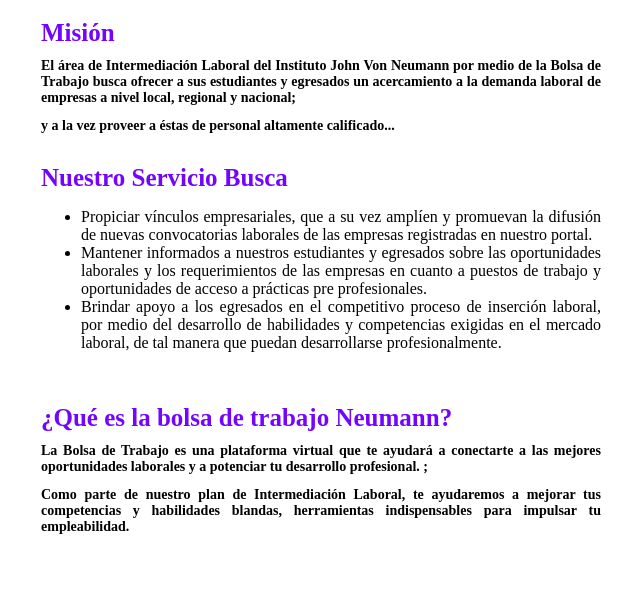
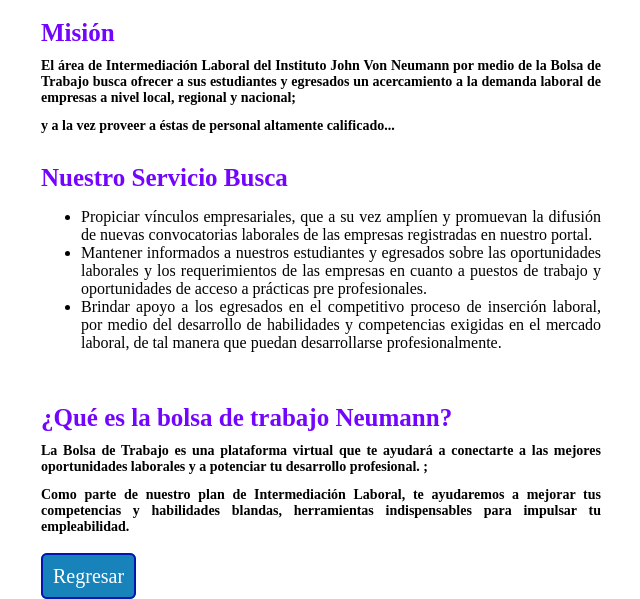
Before and after one commit to Noractron/intermedacionlaboral, a plain HTML site: page index.html in a window 1280 px wide. Shown: the part 387-986 px from the top of the page, without its empty margins (527-1167 px from the left). Before the commit the page ends 960 px from the top, so only its background shows below. Drawn offline with Linux system fonts and the light colour scheme.

Commit message:
fix first commit

```diff
--- a/index.html
+++ b/index.html
@@ -68,8 +68,10 @@
                     </h2>
                     <br>
                 </div>
+                <a class="boton_personalizado" href="http://bolsadetrabajo.neumann/">Regresar</a>
             </div>
         </div>
+
     </div>
 </body>
 
--- a/intermediacion.css
+++ b/intermediacion.css
@@ -52,3 +52,18 @@ ul{
     height: 100%;
     object-fit: contain;
   }
+
+  .boton_personalizado{
+    text-decoration: none;
+    padding: 10px;
+    font-weight: 1200;
+    font-size: 20px;
+    color: #ffffff;
+    background-color: #1883ba;
+    border-radius: 6px;
+    border: 2px solid #0016b0;
+  }
+  .boton_personalizado:hover{
+    color: #1883ba;
+    background-color: #ffffff;
+  }
```
